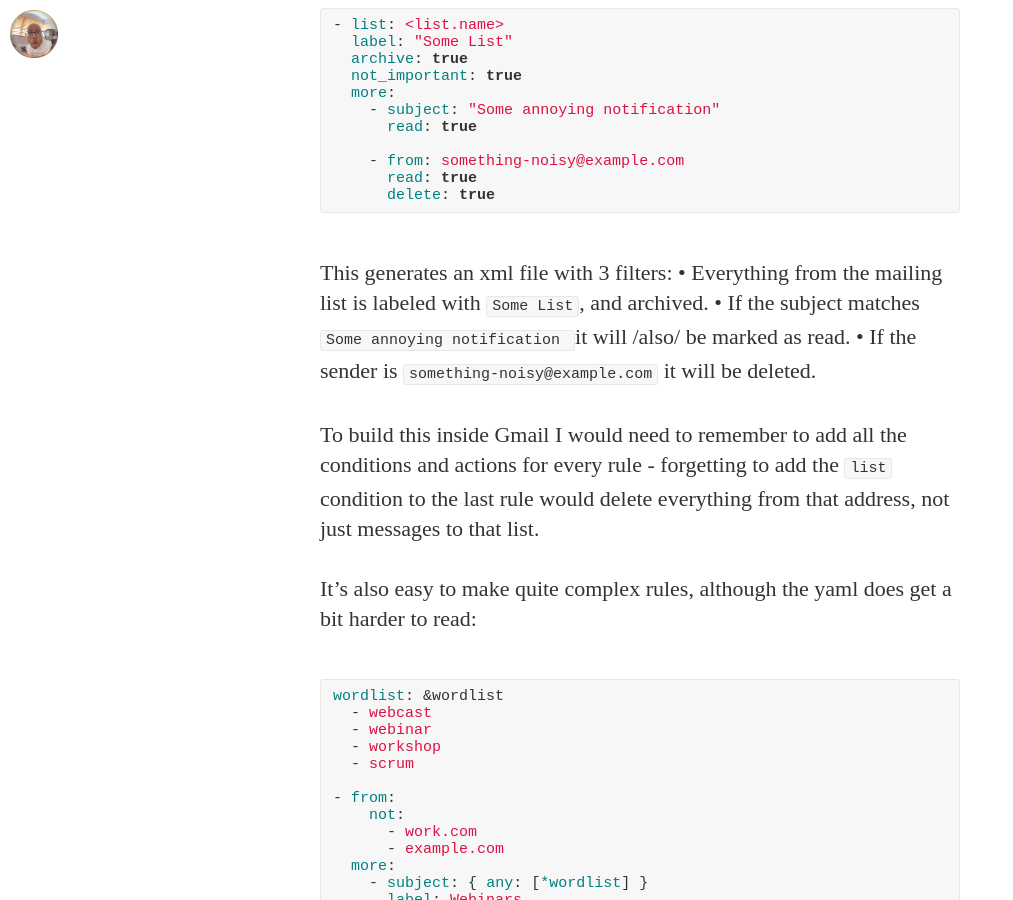
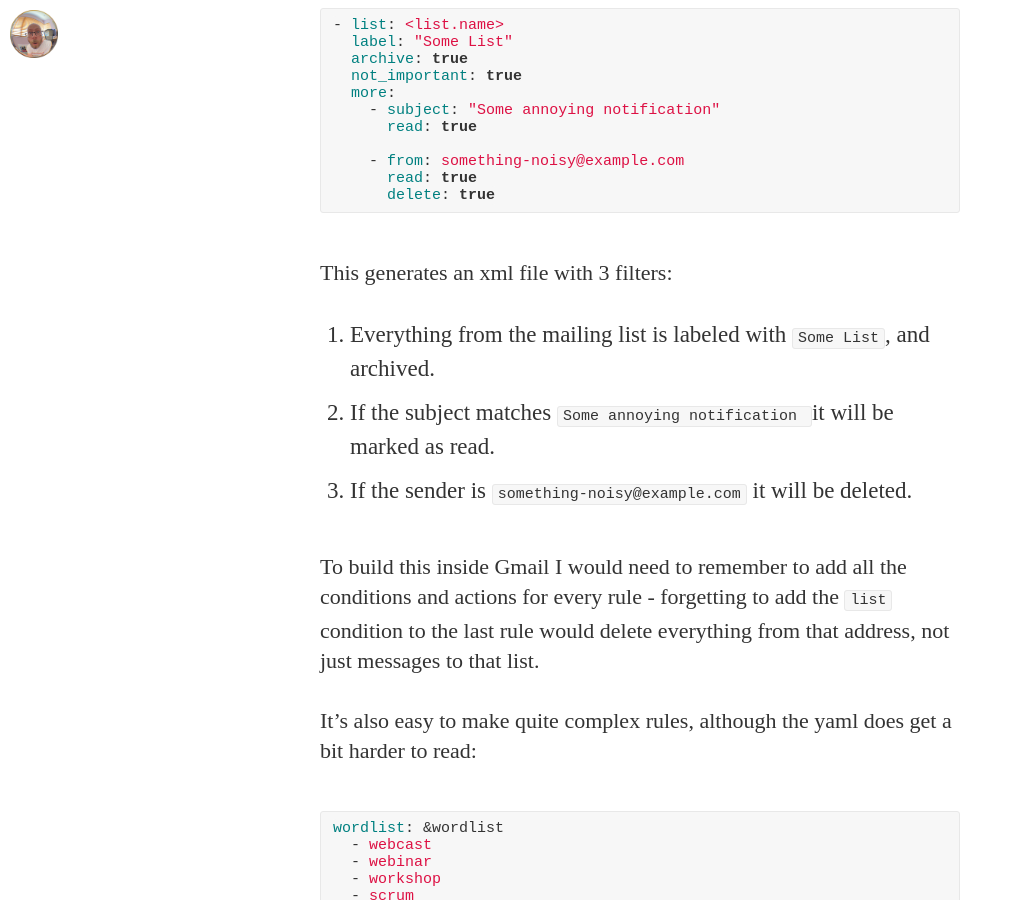
Before and after one commit to tom-henderson/tom-henderson.github.io, a Jekyll site: the page built from _posts/2022-01-11-wrangling-gmail-filters.md, in a window 1280 px wide and 900 px high, scrolled down 914 px. Shown: the whole window, without its empty margins (0-1013 px from the left). Built offline with Jekyll 4.4.1, drawn with Linux system fonts in a browser that asks for light colours; some web fonts are replaced; comment, search, counter and statistics services are not loaded.

Commit message:
:lipstick:

```diff
--- a/_posts/2022-01-11-wrangling-gmail-filters.md
+++ b/_posts/2022-01-11-wrangling-gmail-filters.md
@@ -25,9 +25,10 @@ By combining rule definitions using the `more` operator the rules are much simpl
 {% endhighlight %}
 
 This generates an xml file with 3 filters:
-• Everything from the mailing list is labeled with `Some List`, and archived.
-• If the subject matches `Some annoying notification ` it will /also/ be marked as read.
-• If the sender is `something-noisy@example.com` it will be deleted.
+
+ 1. Everything from the mailing list is labeled with `Some List`, and archived.
+ 2. If the subject matches `Some annoying notification ` it will be marked as read.
+ 3. If the sender is `something-noisy@example.com` it will be deleted.
 
 To build this inside Gmail I would need to remember to add all the conditions and actions for every rule - forgetting to add the `list` condition to the last rule would delete everything from that address, not just messages to that list.
 
```
